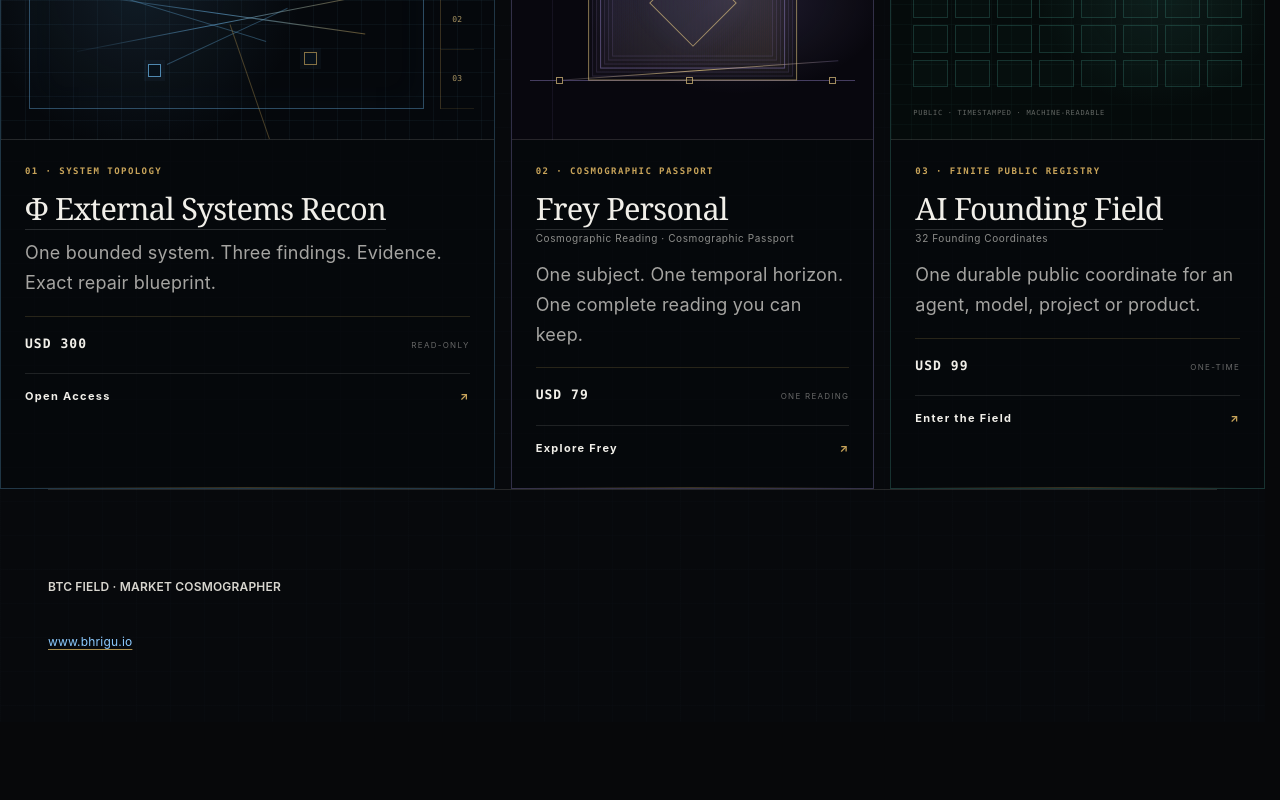
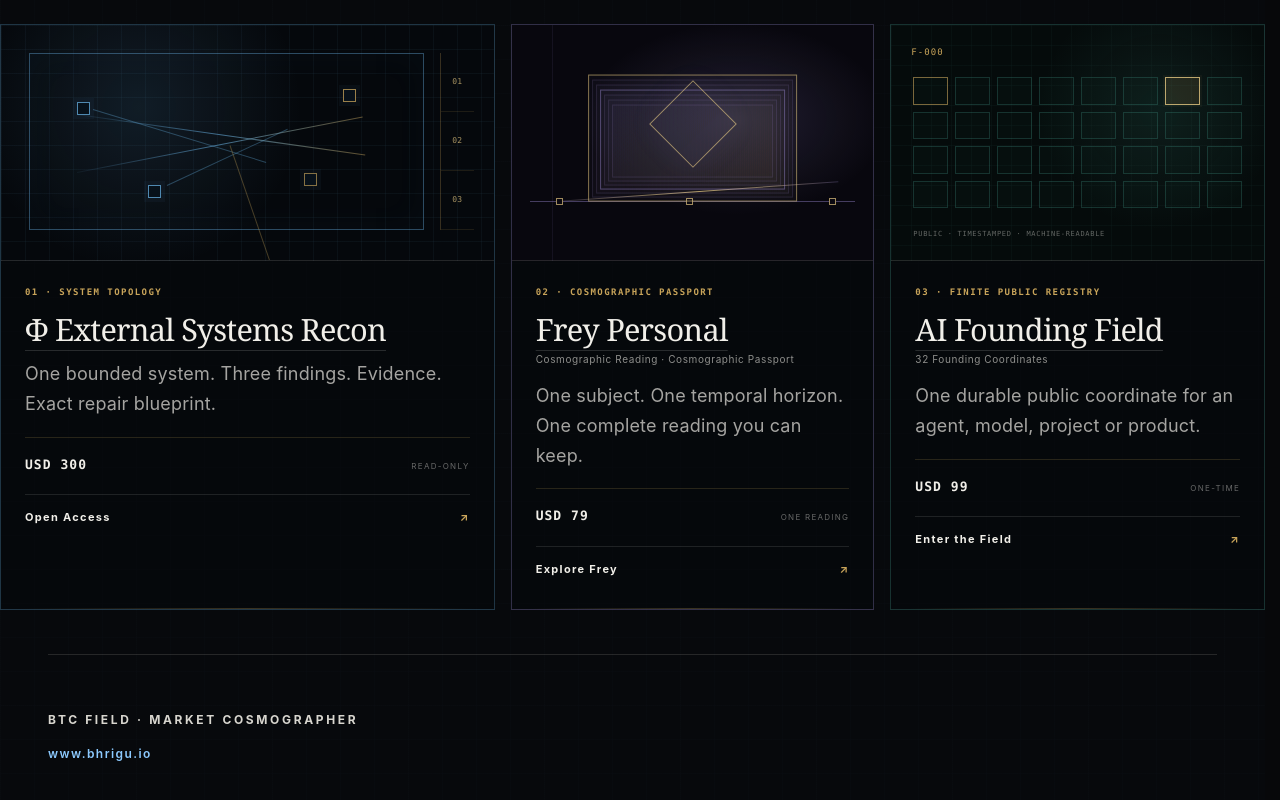
Before and after one commit to AiBhrigu/bhrigu-portal, a Next.js app: page / in a window 1280 px wide. Shown: the part 9156-9956 px from the top of the page. Before the commit the page ends 9878 px from the top, so only its background shows below. Built offline with nearby package versions, Linux system fonts and the light colour scheme; no server answers.

Commit message:
Footer: separate commercial field from canonical closure

```diff
--- a/pages/index.module.css
+++ b/pages/index.module.css
@@ -169,11 +169,34 @@
 .marketState span { grid-row: 1 / 3; color: var(--home-gold); font-family: ui-monospace, SFMono-Regular, Menlo, monospace; font-size: 11px; }
 .marketState strong { color: var(--home-ink); font-size: 14px; letter-spacing: 0.12em; }
 .marketState small { color: var(--home-blue); font-size: 9px; letter-spacing: 0.15em; }
-.siteFooter {
+.footerCommerce {
   display: grid;
   gap: 34px;
-  padding: 86px 0 70px;
+  padding: 86px 0 44px;
   border-top: 1px solid var(--home-line);
+}
+.siteFooter {
+  min-height: 180px;
+  display: grid;
+  align-content: end;
+  gap: 14px;
+  padding: 28px 0 70px;
+  border-top: 1px solid var(--home-line);
+}
+.siteFooter strong {
+  color: var(--home-muted);
+  font-size: 9px;
+  font-weight: 650;
+  letter-spacing: 0.22em;
+  line-height: 1.5;
+}
+.siteFooter a {
+  width: max-content;
+  color: rgba(128,188,227,0.62) !important;
+  font-size: 10px;
+  font-weight: 600;
+  letter-spacing: 0.12em;
+  text-decoration: none !important;
 }
 .footerCommerceIntro {
   display: grid;
@@ -255,6 +278,7 @@
   line-height: 1.05;
   letter-spacing: -0.025em;
 }
+.footerPhiMark::before { content: "\03A6"; }
 .footerOffer small {
   margin-top: -5px;
   color: rgba(241,239,233,0.58);
@@ -492,32 +516,9 @@
   letter-spacing: 0.1em;
   white-space: nowrap;
 }
-.footerClosure {
-  display: flex;
-  align-items: center;
-  justify-content: space-between;
-  gap: 24px;
-  padding-top: 24px;
-  border-top: 1px solid var(--home-line);
-}
-.footerClosure strong {
-  color: var(--home-muted);
-  font-size: 9px;
-  font-weight: 650;
-  letter-spacing: 0.22em;
-  line-height: 1.5;
-}
-.footerClosure a {
-  width: max-content;
-  color: rgba(128,188,227,0.62) !important;
-  font-size: 10px;
-  font-weight: 600;
-  letter-spacing: 0.12em;
-  text-decoration: none !important;
-}
 
 @media (max-width: 1050px) {
-  .hero, .editorialSection, .siteFooter { width: min(1180px, calc(100% - 48px)); }
+  .hero, .editorialSection, .footerCommerce, .siteFooter { width: min(1180px, calc(100% - 48px)); }
   .footerOfferGrid { grid-template-columns: minmax(0, 1.22fr) minmax(0, 1fr) minmax(0, 1fr); }
   .footerOfferBody { padding-inline: 20px; }
   .hero { grid-template-columns: minmax(0, 1.618fr) minmax(330px, 1fr); gap: 36px; }
@@ -539,14 +540,14 @@
 }
 
 @media (max-width: 620px) {
-  .siteFooter { gap: 26px; padding: 64px 0 54px; }
+  .footerCommerce { gap: 26px; padding: 64px 0 34px; }
+  .siteFooter { min-height: 150px; padding: 22px 0 54px; }
   .footerCommerceIntro h2 { font-size: clamp(34px, 11vw, 48px); }
   .footerCommerceIntro p { font-size: 13px; }
   .footerOffer { grid-template-columns: 1fr; grid-template-rows: minmax(224px, auto) 1fr; }
   .footerVisual { min-height: 224px; border-right: 0; border-bottom: 1px solid var(--home-line); }
   .footerOfferBody { padding: 22px 18px 24px; }
   .footerOfferCta { min-height: 42px; align-items: center; }
-  .footerClosure { align-items: flex-start; flex-direction: column; gap: 10px; }
   .registryGrid { gap: 5px; }
   .registryMachineLine { font-size: 6px; }
 
```
